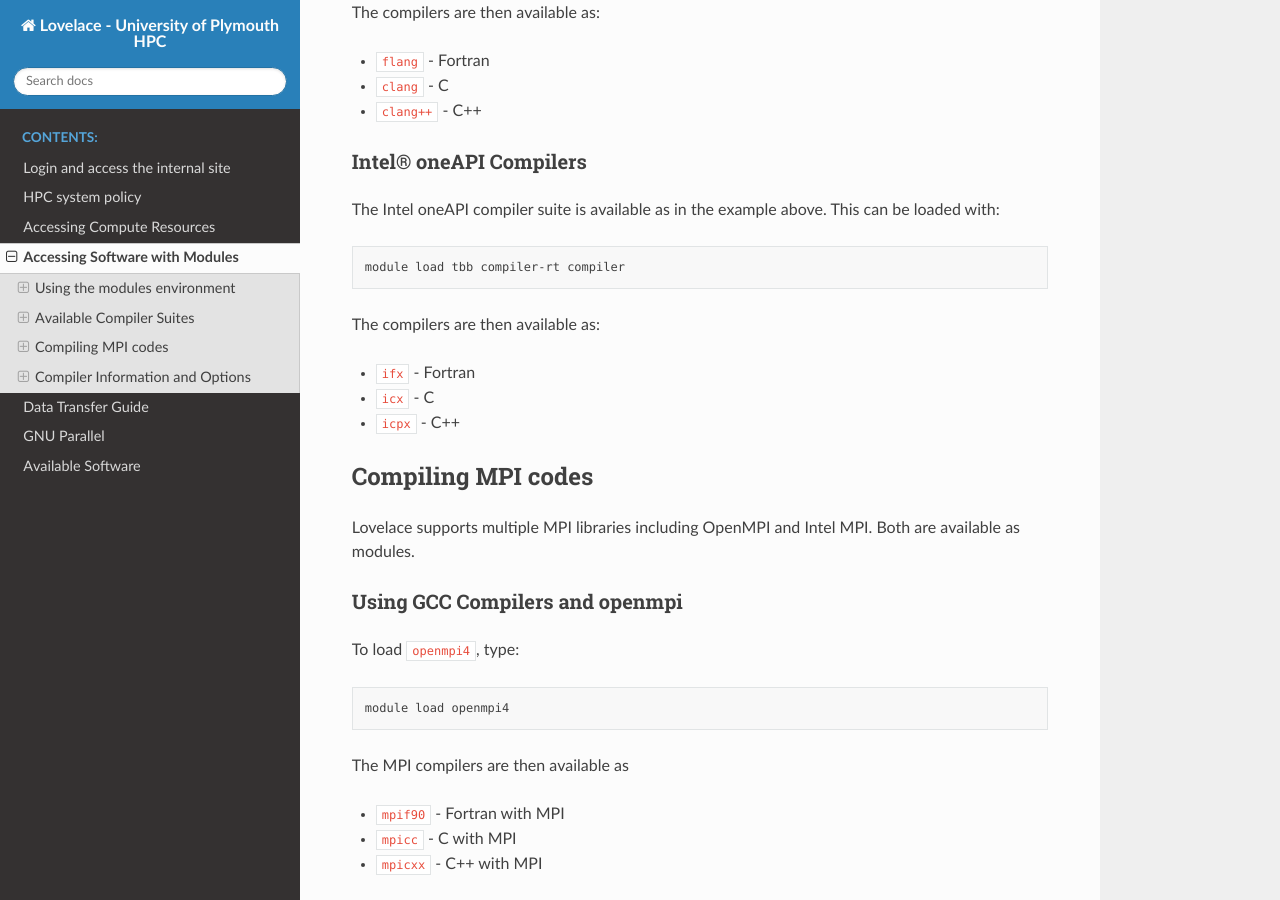
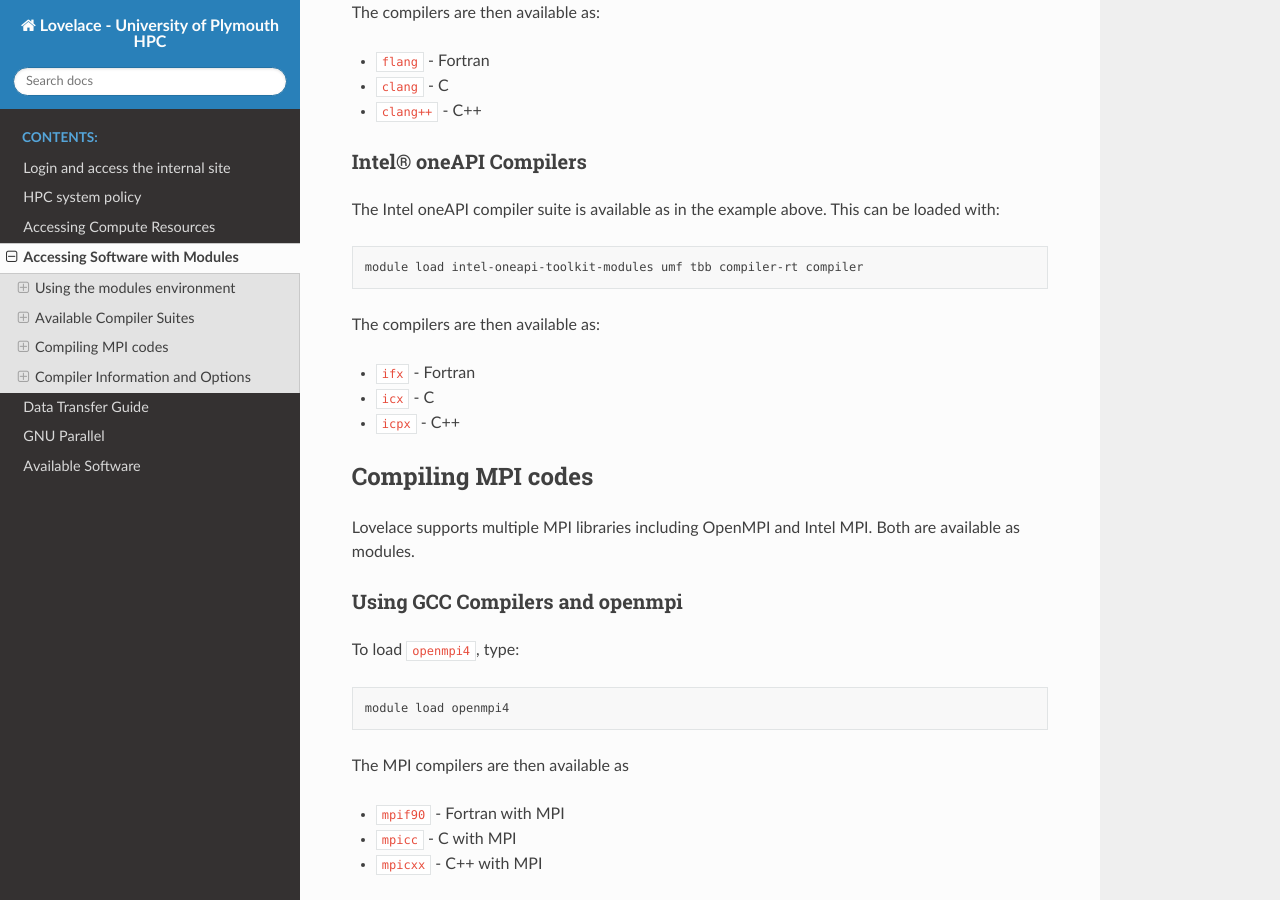
Before and after one commit to AbhinavPraveen/UoP-HPC-Docs, a Sphinx documentation site: the page built from source/user-guide/modules.rst, in a window 1280 px wide and 900 px high, scrolled down 3497 px. Built offline with Sphinx 7.4.7 and the Read the Docs theme 3.1.0, drawn with Linux system fonts in a browser that asks for light colours.

Commit message:
Update intel module load command

```diff
--- a/source/user-guide/modules.rst
+++ b/source/user-guide/modules.rst
@@ -191,7 +191,7 @@ The Intel oneAPI compiler suite is available as in the example above. This can b
 
 .. code-block:: bash
 
-    module load tbb compiler-rt compiler
+   module load intel-oneapi-toolkit-modules umf tbb compiler-rt compiler
 
 The compilers are then available as:
 
```
